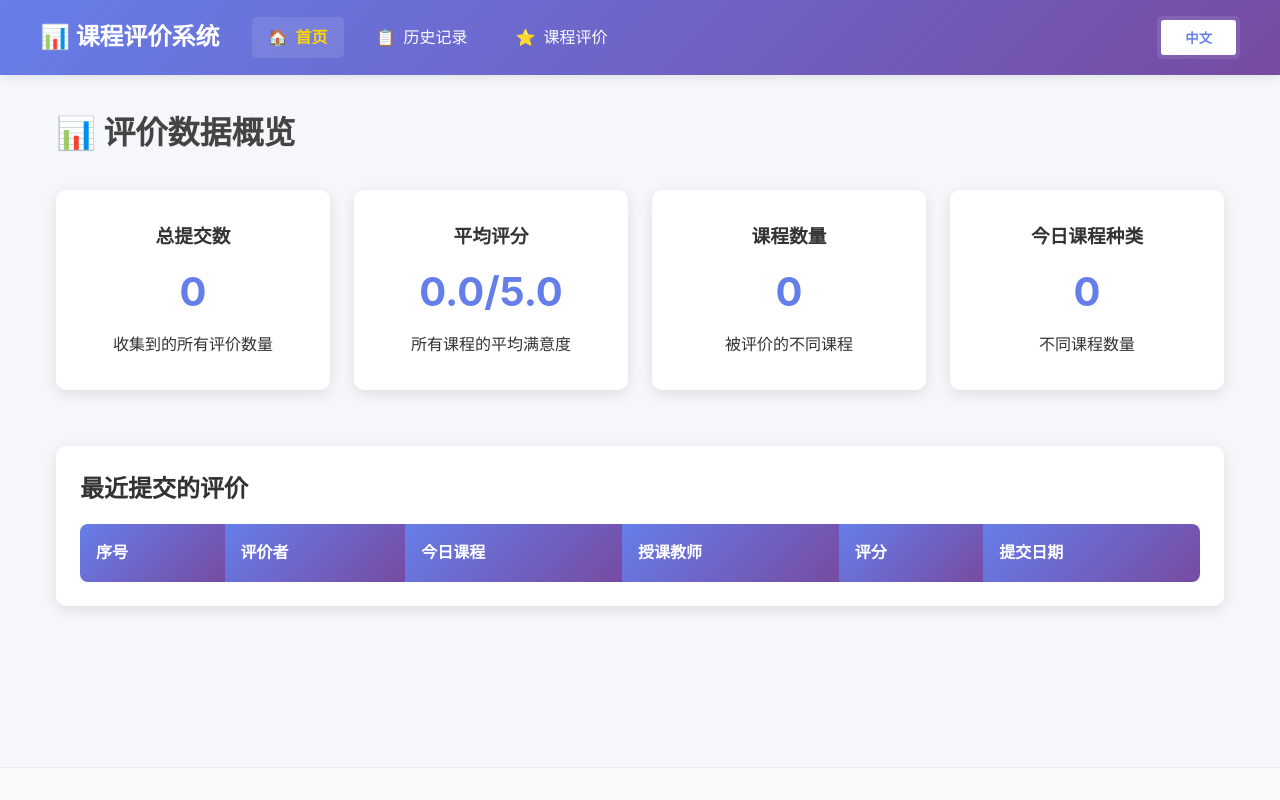
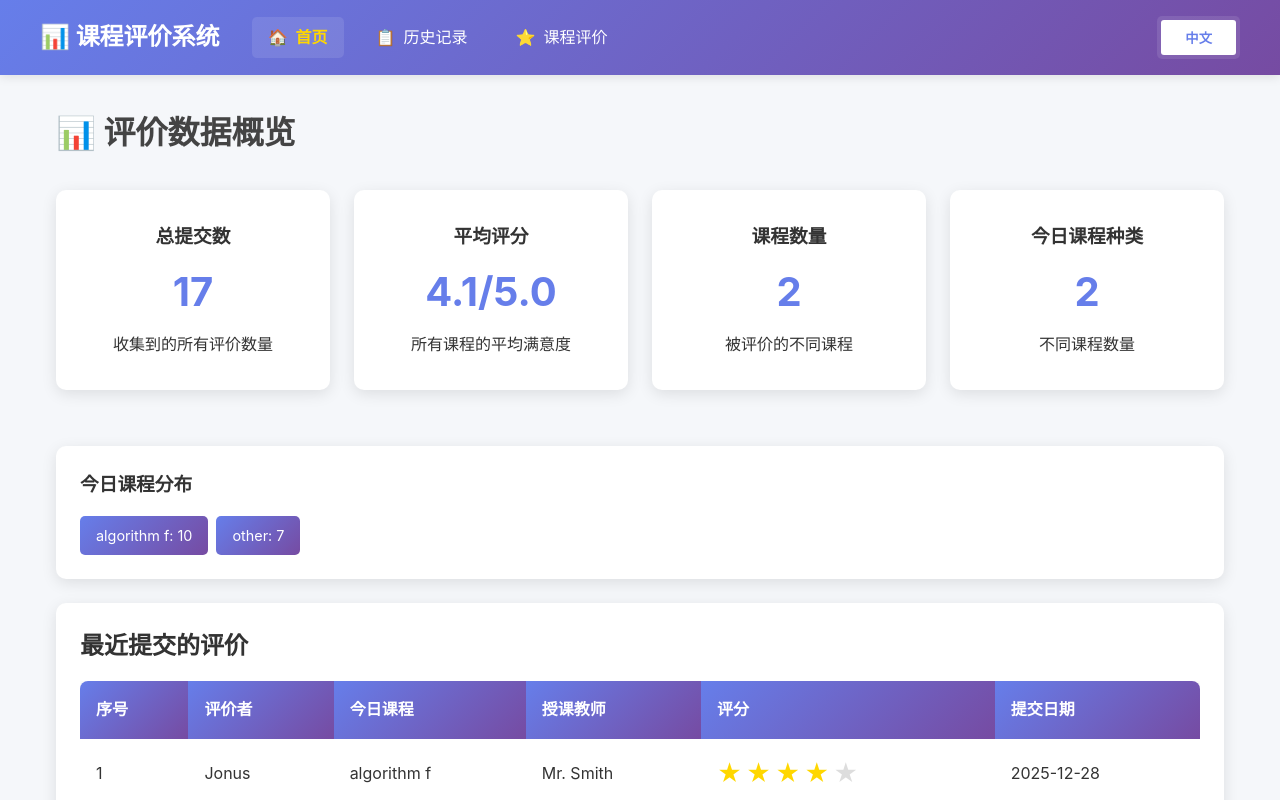
Before and after one commit to charliecao1212-ship-it/CharlieCao-s-survey-collector, a React (Vite) app: page / in a window 1280 px wide. Shown: the top 800 px of the page. Built offline with nearby package versions, Linux system fonts and the light colour scheme.

Commit message:
Last modified edition

```diff
--- a/src/App.jsx
+++ b/src/App.jsx
@@ -1,49 +1,260 @@
 import React, { useState, useEffect } from 'react';
-import { BrowserRouter as Router, Routes, Route, Navigate } from 'react-router-dom';
+import { BrowserRouter as Router, Routes, Route } from 'react-router-dom';
 import Layout from './components/Layout';
 import HomePage from './pages/HomePage';
 import HistoryPage from './pages/HistoryPage';
 import EvaluationPage from './pages/EvaluationPage';
+import { useLanguage } from './hooks/useLanguage'; // 导入 useLanguage
 import './App.css';
 
-// 模拟数据
+// ✅ 第一步：定义模拟数据
 const mockSubmissions = [
+  {
+    id: 1,
+    name: 'Jonus',
+    course: 'algorithm f',
+    teacher: 'Mr. Smith',
+    gain: 'Through this session, I understood the definetion of algorithms and the basic ways to apply them in coding.',
+    content: 'We covered sorting algorithms like bubble sort and quicksort, along with searching algorithms such as binary search.',
+    date: '2025-12-28',
+    rating: 4,
+    todayCourse: 'algorithm f',
+    feedback: 'I think that the examples could be more specific to real-world applications.'
+  },
+  {
+    id: 2,
+    name: 'Leo',
+    course: 'algorithm f',
+    teacher: 'Mr. Smith',
+    gain: 'In the class I learned a lot about the ways to sort out the different elements in an array efficiently.',
+    content: 'We mainly learned about different sorting algorithms including merge sort and bubble sort.',
+    date: '2025-12-28',
+    rating: 5,
+    todayCourse: 'algorithm f',
+    feedback: 'I think the teacher already explained the concepts very clearly.'
+  },
+  {
+    id: 3,
+    name: 'Justin',
+    course: 'algorithm f',
+    teacher: 'Mr. Smith',
+    gain: 'In the class, I learned the importance of algorithms in computer science and how they can solve problems.',
+    content: 'The teacher explained to us the algorithms and we used a few basic sorting algorithms as examples and did som small projects by sorting a list of book names using coding.',
+    date: '2025-12-28',
+    rating: 4,
+    todayCourse: 'algorithm f',
+    feedback: 'I hope that we can learn more advanced algorithms in the future.'
+  },
+  {
+    id: 4,
+    name: 'Russell',
+    course: 'algorithm f',
+    teacher: 'Mr. Smith',
+    gain: 'I learned about the fundamental concepts of algorithms and their applications in programming while doing sorting works like the results searched on a web page.',
+    content: 'Mr. Smith taught us about various algorithms, focusing on sorting and searching techniques, and we practiced implementing them in small projects.',
+    date:'2025-12-28',
+    rating: 4,
+    todayCourse: 'algorithm f',
+    feedback: 'I really appriciate that the teacher listened to our opinions and feebacks last week to include more practical examples and coding projects in the class.'
+  },
+  {
+    id: 5,
+    name: 'Charlie',
+    course: 'algorithm f',
+    teacher: 'Mr. Smith',
+    gain: 'I learned a lot of fun sorting algorithms and how to implement them in code during real uses.',
+    content: 'Teacher Smith explained various sorting algorithms such as quicksort, bubble sort, and mergesort, and we practiced coding them using C++ code.',
+    date: '2025-12-28',
+    rating: 5,
+    todayCourse: 'algorithm f',
+    feedback: 'Mr. Smith is a great teacher who makes complex topics like sorting the easy to understand. I think that the projects Mr. Smith added in the class really helped me to understand the algorithms better.'
+  },
+  {
+    id: 6,
+    name: 'Ethan',
+    course: 'algorithm f',
+    teacher: 'Mr. Smith',
+    gain: 'I learned that the coding algorithms can be used in many places like in web pages and in apps to sort things out and it also have a lot of other functions.',
+    content: 'The class in mainly about the basic sorting methods like the bubble sort and the quick sork method.',
+    date: '2025-12-28',
+    rating: 4,
+    todayCourse: 'algorithm f',
+    feedback: 'I really like the teaching style of Mr. Smith and he is very patient to answer our questions. I am really surprised that people in teh past can invent these wise ways to just sort things out.'
+  },
+  {
+    id: 7,
+    name: 'Jonson',
+    course: 'algorithm f',
+    teacher: 'Mr. Smith',
+    gain: 'I really think that the class is a fun one and I gained experiences working with the coding languages like C++ and Python. I realy think that the algorithms that we have iscussed int eh classes are really useful and effective for their uses.',
+    content: 'In the class we mainly learned about the sorting algorithms like the bubble sort and the quick sort methods and searched for some other methods by ourselves.',
+    date: '2024-01-10',
+    rating: 4,
+    todayCourse: 'algorithm f',
+    feedback: 'The class is really fun and I hope that we can have more coding classes like this in the future including projects and selflearning.'
+  },
+  {
+    id: 8,
+    name: 'Coco',
+    course: 'algorithm f',
+    teacher: '孙老师',
+    gain: '学会了欣赏古典油画的基本技巧',
+    content: '文艺复兴时期油画的特点和欣赏方法',
+    date: '2024-01-10',
+    rating: 4,
+    todayCourse: 'algorithm f',
+    feedback: '课程很有趣，开阔了眼界'
+  },
+  {
+    id: 9,
+    name: '',
+    course: 'algorithm f',
+    teacher: '孙老师',
+    gain: '学会了欣赏古典油画的基本技巧',
+    content: '文艺复兴时期油画的特点和欣赏方法',
+    date: '2024-01-10',
+    rating: 4,
+    todayCourse: 'algorithm f',
+    feedback: '课程很有趣，开阔了眼界'
+  },
+  {
+    id: 6,
+    name: '孙八',
+    course: 'algorithm f',
+    teacher: '孙老师',
+    gain: '学会了欣赏古典油画的基本技巧',
+    content: '文艺复兴时期油画的特点和欣赏方法',
+    date: '2024-01-10',
+    rating: 4,
+    todayCourse: 'algorithm f',
+    feedback: '课程很有趣，开阔了眼界'
+  },
+  {
+    id: 6,
+    name: '孙八',
+    course: '艺术鉴赏',
+    teacher: '孙老师',
+    gain: '学会了欣赏古典油画的基本技巧',
+    content: '文艺复兴时期油画的特点和欣赏方法',
+    date: '2024-01-10',
+    rating: 4,
+    todayCourse: 'other',
+    feedback: '课程很有趣，开阔了眼界'
+  },
+  {
+    id: 6,
+    name: '孙八',
+    course: '艺术鉴赏',
+    teacher: '孙老师',
+    gain: '学会了欣赏古典油画的基本技巧',
+    content: '文艺复兴时期油画的特点和欣赏方法',
+    date: '2024-01-10',
+    rating: 4,
+    todayCourse: 'other',
+    feedback: '课程很有趣，开阔了眼界'
+  },
+  {
+    id: 6,
+    name: '孙八',
+    course: '艺术鉴赏',
+    teacher: '孙老师',
+    gain: '学会了欣赏古典油画的基本技巧',
+    content: '文艺复兴时期油画的特点和欣赏方法',
+    date: '2024-01-10',
+    rating: 4,
+    todayCourse: 'other',
+    feedback: '课程很有趣，开阔了眼界'
+  },
+  {
+    id: 6,
+    name: '孙八',
+    course: '艺术鉴赏',
+    teacher: '孙老师',
+    gain: '学会了欣赏古典油画的基本技巧',
+    content: '文艺复兴时期油画的特点和欣赏方法',
+    date: '2024-01-10',
+    rating: 4,
+    todayCourse: 'other',
+    feedback: '课程很有趣，开阔了眼界'
+  },
+  {
+    id: 6,
+    name: '孙八',
+    course: '艺术鉴赏',
+    teacher: '孙老师',
+    gain: '学会了欣赏古典油画的基本技巧',
+    content: '文艺复兴时期油画的特点和欣赏方法',
+    date: '2024-01-10',
+    rating: 4,
+    todayCourse: 'other',
+    feedback: '课程很有趣，开阔了眼界'
+  },
+  {
+    id: 6,
+    name: '孙八',
+    course: '艺术鉴赏',
+    teacher: '孙老师',
+    gain: '学会了欣赏古典油画的基本技巧',
+    content: '文艺复兴时期油画的特点和欣赏方法',
+    date: '2024-01-10',
+    rating: 4,
+    todayCourse: 'other',
+    feedback: '课程很有趣，开阔了眼界'
+  },
+  {
+    id: 6,
+    name: '孙八',
+    course: '艺术鉴赏',
+    teacher: '孙老师',
+    gain: '学会了欣赏古典油画的基本技巧',
+    content: '文艺复兴时期油画的特点和欣赏方法',
+    date: '2024-01-10',
+    rating: 4,
+    todayCourse: 'other',
+    feedback: '课程很有趣，开阔了眼界'
+  }
 ];
 
 function App() {
   const [submissions, setSubmissions] = useState(() => {
-    // 从localStorage加载数据，如果没有则使用模拟数据
+    // ✅ 第二步：合并逻辑 - 先尝试从localStorage加载，如果没有则使用模拟数据
     const savedData = localStorage.getItem('course-evaluations-array');
     if (savedData) {
       const parsedData = JSON.parse(savedData);
       if (Array.isArray(parsedData) && parsedData.length > 0) {
-        return parsedData;
+        return parsedData; // 有本地数据就用本地的
       }
     }
+    // 没有本地数据或数据为空时，使用模拟数据
     return mockSubmissions;
   });
 
-  // 保存数据到localStorage
+  const { language } = useLanguage();
+
   useEffect(() => {
     localStorage.setItem('course-evaluations-array', JSON.stringify(submissions));
   }, [submissions]);
 
+  // ✅ 第四步：保持原有的addSubmission函数不变
+  // src/App.jsx 中修改 addSubmission 函数里的课程映射部分
 const addSubmission = (newSubmission) => {
-    // 获取课程名称
-    const courseOptions = {
-      'math': '高等数学',
-      'english': '大学英语',
-      'physics': '大学物理',
-      'computer': '计算机科学',
-      'chemistry': '化学原理',
-      'other': '其他课程'
+  // ✅ 更新课程映射对象，与你的新课程选项保持一致
+  const courseNameMap = {
+    'coding f': language === 'cn' ? '语法基础' : 'fundamental coding grammar',
+    'coding ad': language === 'cn' ? '语法进阶' : 'advanced coding grammar',
+    'coding acc': language === 'cn' ? '语法加速' : 'accelerated coding grammar',
+    'algorithm f': language === 'cn' ? '算法原理' : 'algorithm principles',
+    'algorithm ad': language === 'cn' ? '高阶算法' : 'advanced algorithms',
+    'other': language === 'cn' ? '其他课程' : 'Other Course'
   };
 
   const submissionWithMeta = {
     ...newSubmission,
     id: submissions.length > 0 ? Math.max(...submissions.map(s => s.id)) + 1 : 1,
     date: new Date().toLocaleDateString('zh-CN'),
-      course: courseOptions[newSubmission.todayCourse] || '未知课程' // 将选项值转换为课程名称
+    // 使用新的映射转换 todayCourse
+    course: courseNameMap[newSubmission.todayCourse] ||
+            (language === 'cn' ? '未知课程' : 'Unknown Course')
   };
 
   const updatedSubmissions = [submissionWithMeta, ...submissions];
@@ -52,25 +263,24 @@ function App() {
   return submissionWithMeta;
 };
 
-  // 获取最近评价者姓名
-  // const recentNames = [...new Set(submissions.slice(0, 5).map(s => s.name))];
+  // ✅ 第五步：获取最近评价者（保持原有逻辑）
+  const recentNames = [...new Set(submissions.slice(0, 5).map(s => s.name))];
 
   return (
     <Router>
       <Layout>
         <Routes>
-          {/* 添加重定向：根路径自动跳转到首页 */}
           <Route path="/" element={<HomePage submissions={submissions} />} />
-          <Route path="/home" element={<Navigate to="/" replace />} /> {/* 可选：重定向/home到/ */}
           <Route path="/history" element={<HistoryPage submissions={submissions} />} />
-          <Route path="/evaluation" element={
+          <Route
+            path="/evaluation"
+            element={
               <EvaluationPage
                 addSubmission={addSubmission}
-              // recentNames={recentNames}
+                recentNames={recentNames}
               />
-          } />
-          {/* 可选：添加404页面处理 */}
-          <Route path="*" element={<Navigate to="/" replace />} />
+            }
+          />
         </Routes>
       </Layout>
     </Router>
```
Lines whose indentation alone changed are shown as unchanged.
